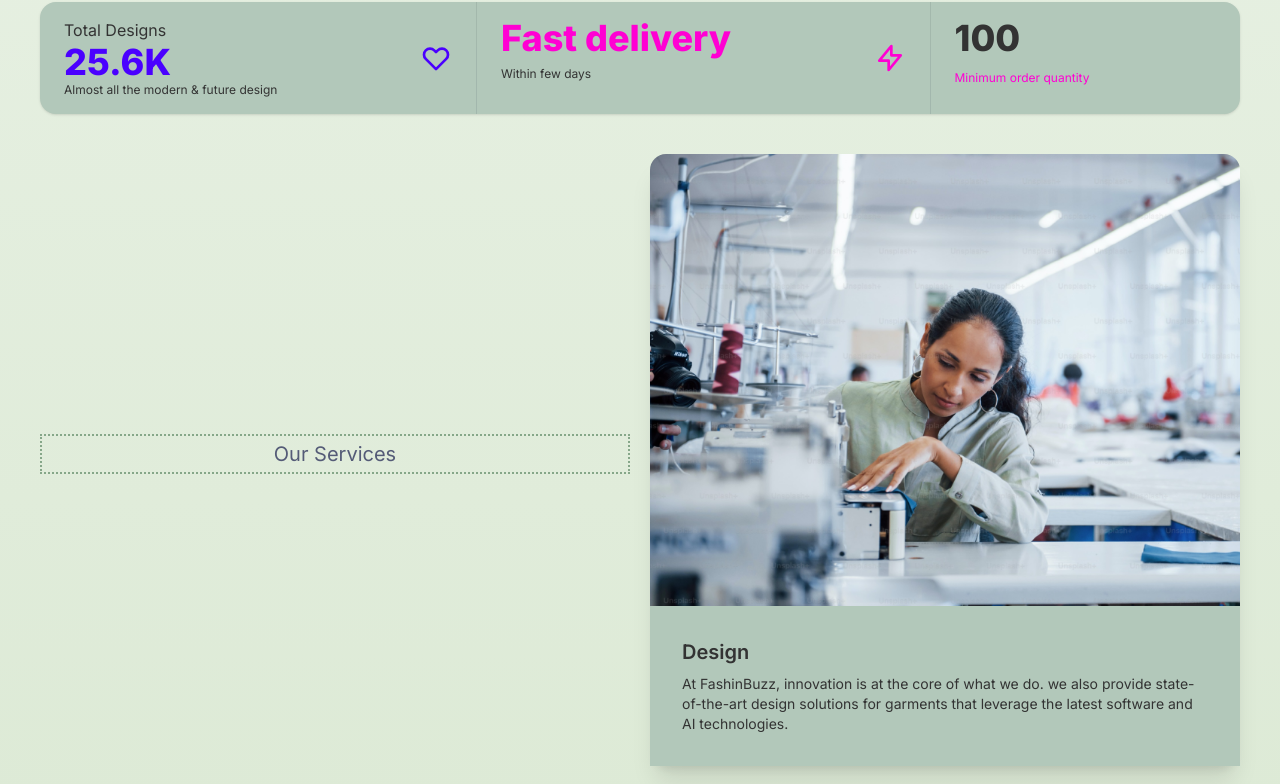
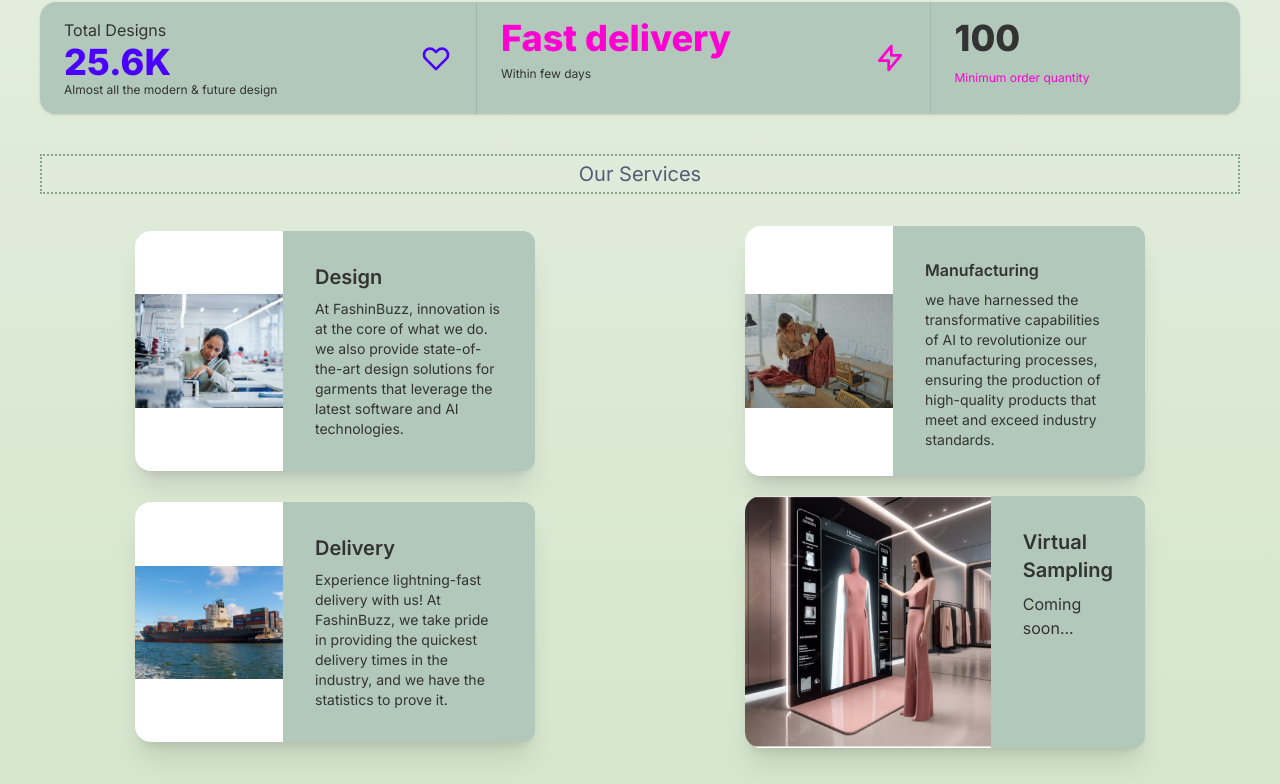
Before and after one commit to AtharvaMistry/fashinbuzz-next, a Next.js app: page / in a window 1280 px wide. Shown: the part 716-1500 px from the top of the page. Built offline with nearby package versions, Linux system fonts and the light colour scheme.

Commit message:
latest update

```diff
--- a/app/page.js
+++ b/app/page.js
@@ -65,7 +65,65 @@ export default function Home() {
         </div>
 
         {/* service */}
-        <HomeService />
+        {/* <HomeService /> */}
+        <div className="grid grid-cols-1 my-10 px-5 gap-5 place-items-center md:px-10 md:grid-cols-2">
+          <p className='col-span-1 min-w-full text-xl mb-3 text-[#545B77] border-dotted border-2 border-[#86A789] py-1 text-center md:col-span-2'>Our Services</p>
+
+          <div className="card card-side bg-base-100 shadow-xl max-w-[350px] sm:min-w-[370px] md:max-h-[250px] md:min-w-[400px]">
+            <figure className='min-w-[37%]'>
+              <Image src="/Images/service2.png"
+                width={100}
+                height={250}
+                alt=''
+                className='object-cover w-full' />
+            </figure>
+            <div className="card-body bg-[#B2C8BA] rounded-r-xl">
+              <h2 className="card-title">Design</h2>
+              <p className='text-sm'>At FashinBuzz, innovation is at the core of what we do. we also provide state-of-the-art design solutions for garments that leverage the latest software and AI technologies.
+              </p>
+
+            </div>
+          </div>
+          <div className="card card-side bg-base-100 shadow-xl max-w-[350px] sm:min-w-[370px] md:max-h-[250px] md:min-w-[400px]">
+            <figure className='min-w-[37%]'>
+              <Image src="/Images/service3.png"
+                width={100}
+                height={250}
+                alt=''
+                className='object-cover w-full' />
+            </figure>
+            <div className="card-body bg-[#B2C8BA] rounded-r-xl">
+              <h2 className="font-semibold">Manufacturing</h2>
+              <p className='text-sm'>we have harnessed the transformative capabilities of AI to revolutionize our manufacturing processes, ensuring the production of high-quality products that meet and exceed industry standards.</p>
+            </div>
+          </div>
+          <div className="card card-side bg-base-100 shadow-xl max-w-[350px] sm:min-w-[370px] md:max-h-[250px] md:min-w-[400px]">
+            <figure className='min-w-[37%]'>
+              <Image src="/Images/service1.png"
+                width={100}
+                height={250}
+                alt=''
+                className='object-cover w-full' />
+            </figure>
+            <div className="card-body bg-[#B2C8BA] rounded-r-xl">
+              <h2 className="card-title">Delivery</h2>
+              <p className='text-sm'>Experience lightning-fast delivery with us! At FashinBuzz, we take pride in providing the quickest delivery times in the industry, and we have the statistics to prove it.</p>
+            </div>
+          </div>
+          <div className="card card-side bg-base-100 shadow-xl max-w-[350px] sm:min-w-[370px] md:min-h-[250px] md:min-w-[400px]">
+            <figure className='min-w-[37%]'>
+              <Image src="/Images/vs1.png"
+                width={100}
+                height={250}
+                alt=''
+                className='object-cover w-full' />
+            </figure>
+            <div className="card-body bg-[#B2C8BA] rounded-r-xl">
+              <h2 className="card-title ">Virtual Sampling</h2>
+              <p>Coming soon...</p>
+            </div>
+          </div>
+        </div>
 
         {/* How can we help? */}
         <HomeHelp />
```
